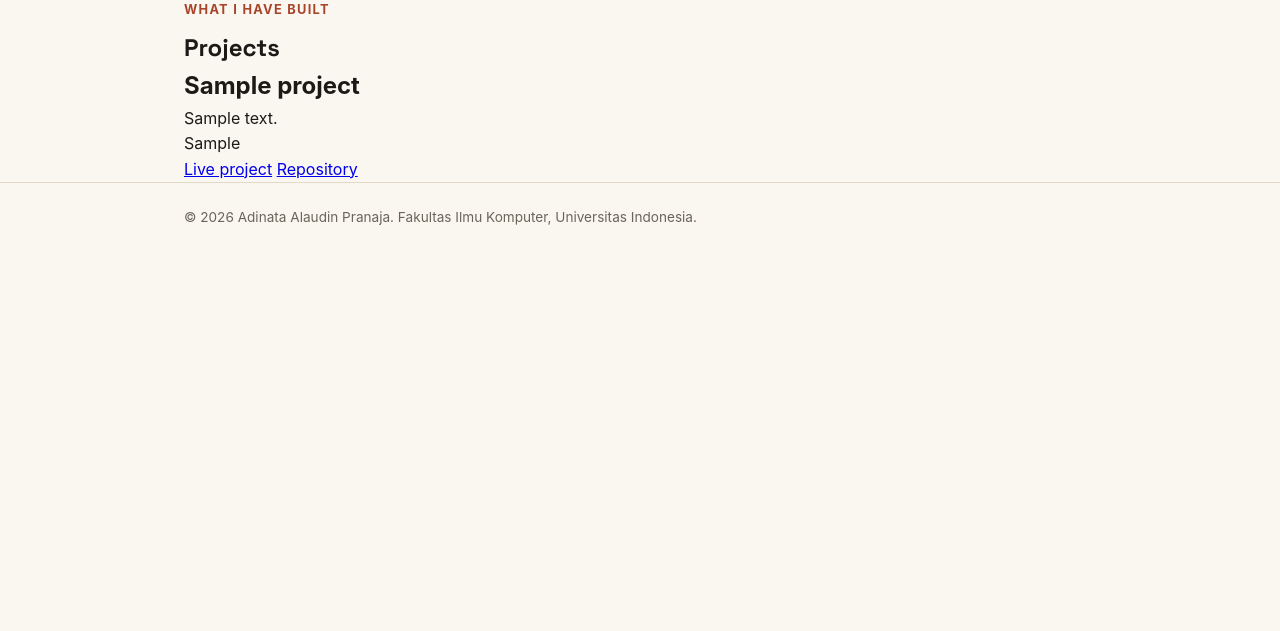
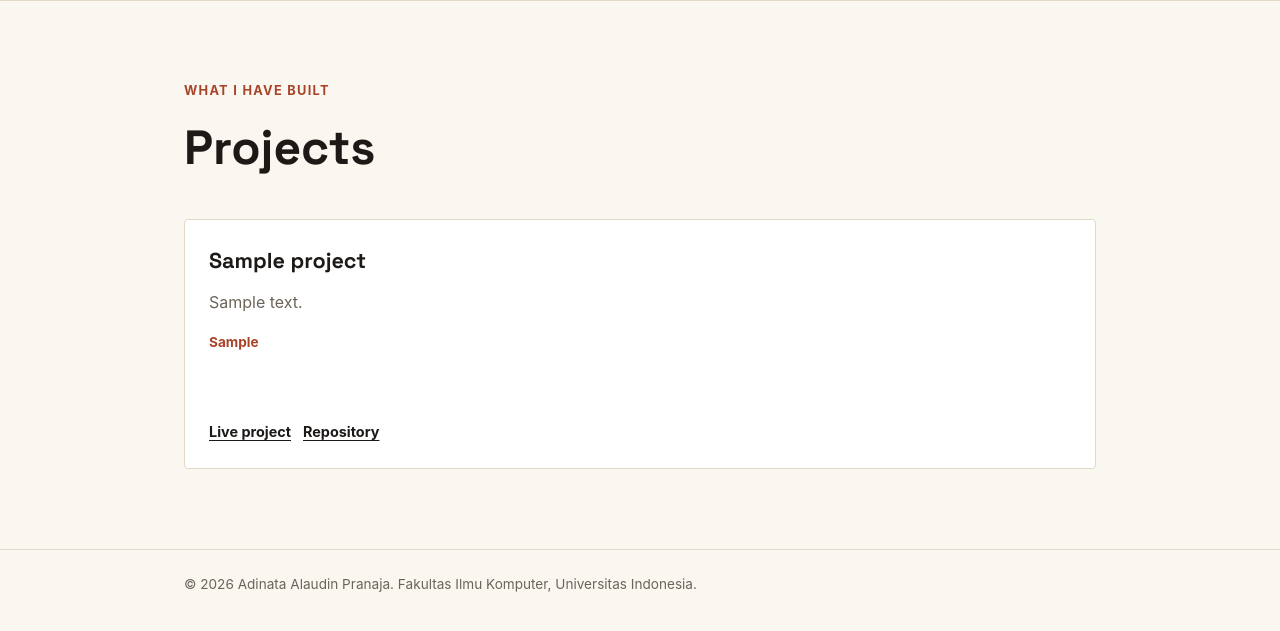
Before and after one commit to adinatapranaja/myportofolio, a Django app: page /projects/ in a window 1280 px wide. Shown: the part 74-705 px from the top of the page. Run offline with Django 5.2, Linux system fonts and the light colour scheme; tables that the repository leaves empty hold one stand-in row (values such as "Sample post").

Commit message:
add project styling and tests

```diff
--- a/static/css/style.css
+++ b/static/css/style.css
@@ -301,6 +301,69 @@ h1, .brand {
     border-radius: var(--radius);
 }
 
+.projects {
+    padding: 5rem 0;
+    border-top: 1px solid var(--line);
+}
+
+.projects h1 {
+    margin-bottom: 2rem;
+    font-family: "Space Grotesk", -apple-system, sans-serif;
+    font-size: clamp(2rem, 4vw, 3rem);
+}
+
+.projects-grid {
+    display: grid;
+    grid-template-columns: repeat(auto-fit, minmax(260px, 1fr));
+    gap: 1rem;
+}
+
+.project-card {
+    display: flex;
+    flex-direction: column;
+    min-height: 250px;
+    padding: 1.5rem;
+    background-color: #fff;
+    border: 1px solid var(--line);
+    border-radius: var(--radius);
+}
+
+.project-card h2 {
+    margin-bottom: 0.75rem;
+    font-family: "Space Grotesk", -apple-system, sans-serif;
+    font-size: 1.35rem;
+}
+
+.project-description {
+    color: var(--text-muted);
+}
+
+.project-technologies {
+    margin-top: 1rem;
+    color: var(--accent-dark);
+    font-size: 0.85rem;
+    font-weight: 700;
+}
+
+.project-links {
+    display: flex;
+    gap: 0.75rem;
+    flex-wrap: wrap;
+    margin-top: auto;
+    padding-top: 1.25rem;
+}
+
+.project-links a {
+    color: var(--ink);
+    font-size: 0.9rem;
+    font-weight: 700;
+    text-underline-offset: 0.2rem;
+}
+
+.project-links a:hover {
+    color: var(--accent-dark);
+}
+
 .site-footer {
     padding: 1.5rem;
     color: var(--text-muted);
@@ -333,6 +396,10 @@ h1, .brand {
         padding: 3.5rem 0;
     }
 
+    .projects {
+        padding: 3.5rem 0;
+    }
+
     .skills-grid {
         grid-template-columns: 1fr;
     }
```
Also changed, not shown: main/tests.py (+29 -1 lines).
